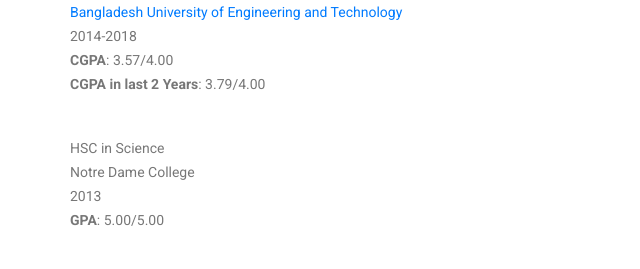
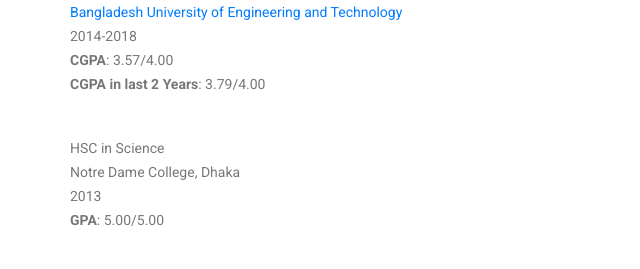
Before and after one commit to MDAlamin13/MDAlamin13.github.io, a plain HTML site: page index.html in a window 1280 px wide. Shown: the part 800-1069 px from the top of the page, 0-640 px from the left. Drawn offline with Linux system fonts and the light colour scheme; some packages are replaced by stand-ins of ours.

Commit message:
Update index.html

```diff
--- a/index.html
+++ b/index.html
@@ -129,7 +129,7 @@ html {
 								<strong>CGPA</strong>: 3.57/4.00<br><strong>CGPA in last 2 Years</strong>: 3.79/4.00</p>
 
 							<p>HSC in Science<br>
-							Notre Dame College<br>2013<br>
+							Notre Dame College, Dhaka<br>2013<br>
 								<strong>GPA</strong>: 5.00/5.00</p>
 
 							<p>SSC in Science<br>
```
